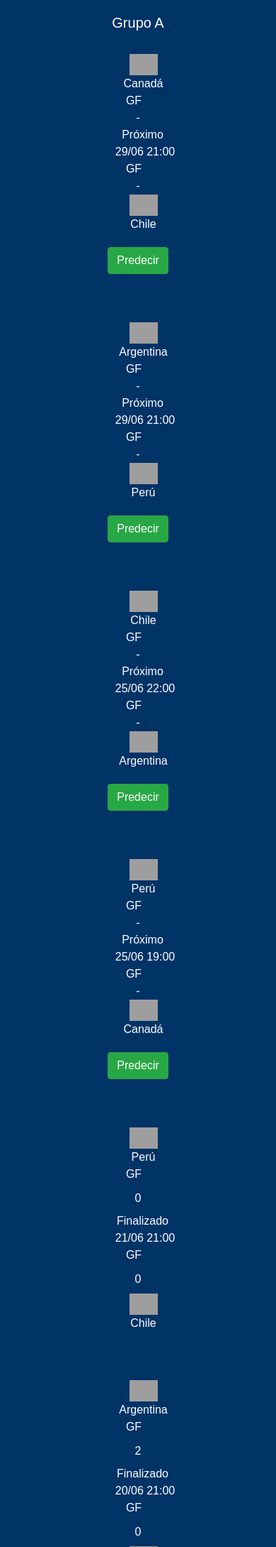
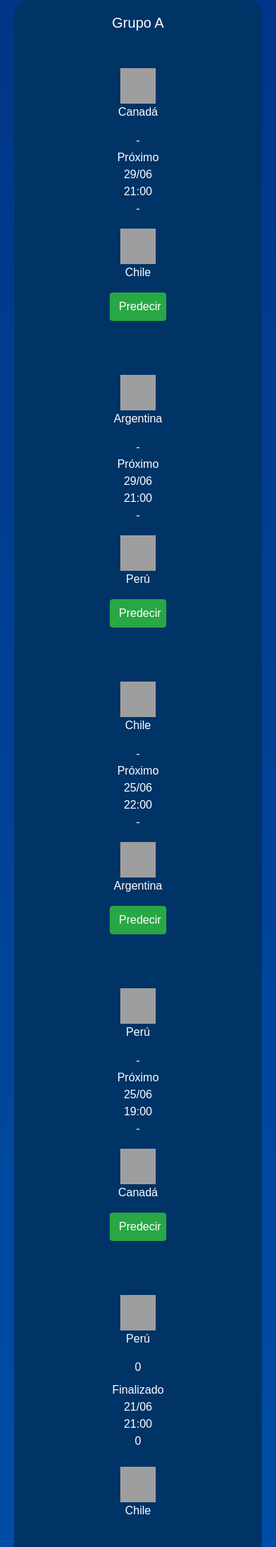
Before and after one commit to strixer1605/predicciones, a PHP site: page /main/prediccion.php?idPais=1 in a window 390 px wide; the page is wider, and only the part inside the window is pictured. Shown: the part 386-2565 px from the top of that part at 71% size. Run offline with PHP 8.4, Linux system fonts and the light colour scheme; data comes from the database, SQL or seed files in the repository; tables that the repository leaves empty hold one stand-in row (values such as "Sample post"); some libraries are stand-ins or nearby versions; some web fonts are replaced; grey boxes are pictures that could not be loaded.

Commit message:
preddicciones responsive

```diff
--- a/css/prediccion.css
+++ b/css/prediccion.css
@@ -1,26 +1,11 @@
 body {
-    background: linear-gradient(to bottom, #003282, #0056b3);
+    background: linear-gradient(to bottom, #003282, #0056b3); /* Degradado de azul oscuro a un azul más claro */
     font-family: 'Gabarito', sans-serif;
-    min-height: 100vh; /* Establece la altura mínima del cuerpo como el 100% de la altura de la ventana */
-    display: flex;
-    flex-direction: column;
+    margin: 0;
+    padding: 0;
+    overflow-x: hidden; /* Asegura que no haya desbordamiento horizontal */
+    color: white;
 }
-
-.header, .footer {
-    background-color: #003282;
-    color: white;
-    text-align: center;
-    padding: 10px 0;
-    position: relative;
-}
-
-
-.footer {
-    box-shadow: 0 -4px 6px -1px rgba(100, 149, 237, 0.6);
-    padding: 5px 0; /* Reduce el tamaño del footer */
-    margin-top: auto;
-}
-
 
 .group-container {
     background-color: #003366;
@@ -30,142 +15,27 @@
     margin-bottom: 20px;
     max-width: 600px;
     width: 100%;
-}
-
-.match {
-    display: flex;
-    justify-content: space-between;
-    align-items: center;
-    margin-bottom: 20px;
-}
-.col-1 {
     display: flex;
     flex-direction: column;
     align-items: center;
 }
 
-.teamGame {
-    display: flex;
-    align-items: center;
-    justify-content: center;
-    flex-direction: column; /* Cambia esto a 'row' si quieres que estén en la misma fila */
+
+.group-container img{
+    width: 50px;
+    height: 50px;
 }
 
-.teamGame img {
-    display: block; /* Asegúrate de que la imagen se muestra como un bloque */
-    max-width: 100%; /* Asegúrate de que la imagen no sobrepasa el contenedor */
+.row-container{
+    display: flex;
+    justify-content: center;
 }
 
-.teamGame span {
-    display: block;
-    text-align: center; /* Centra el texto dentro del span */
-}
-
-.stats {
-    display: flex;
-    align-items: center;
-}
-
-.stats span {
-    margin-right: 5px;
-}
-
-.score-input {
-    width: 40px;
+.btn-success{
+    margin-top: 1rem;
+    margin-bottom: 1rem;
+    width: 80px;
     height: 40px;
-    margin-right: 10px;
-    border-radius: 50%;
-    text-align: center;
-}
-
-.versus {
-    font-weight: bold;
-    font-size: 20px;
-}
-
-.nav-item a {
-    color: white;
-}
-
-.nav-links {
-    display: flex;
-    align-items: center;
-    flex-direction: row;
-}
-
-.nav-item {
-    margin-right: 10px;
-}
-
-.nav-item:last-child {
-    margin-right: 0;
-}
-
-.country {
-    display: flex;
-    align-items: center;
-    justify-content: space-between;
-    margin-bottom: 10px;
-    text-decoration: none;
-    color: white;
-    padding: 10px;
-    border-radius: 20px;
-    transition: background-color 0.3s, transform 0.3s;
-}
-
-.country img {
-    width: 40px;
-    height: 40px;
-    margin-right: 10px;
-}
-
-a.country:hover, a.country:focus {
-    text-decoration: none;
-    color: white;
-    background-color: #0056b3;
-    transform: scale(1.02);
-}
-
-@media (max-width: 768px) {
-    .nav-links {
-        flex-direction: column;
-        align-items: flex-start;
-    }
-
-    .nav-item {
-        margin-bottom: 10px;
-    }
-
-    .nav-item:last-child {
-        margin-bottom: 0;
-    }
-}
-
-@media (max-width: 576px) {
-    .match {
-        display: block; /* Cambia la visualización de los partidos a un diseño de bloque en dispositivos con un ancho máximo de 576px */
-    }
-
-    .match .teamGame,
-    .match .col-md-1,
-    .match .col-md-2,
-    .match .col-md-3 {
-        width: 100%; /* Establece el ancho de todos los elementos dentro de cada partido al 100% para ocupar todo el ancho del contenedor */
-        padding-right: 0; /* Elimina todos los rellenos */
-        margin: 0;
-    }
-
-    .match .teamGame img {
-        max-width: 40px; /* Ajusta el ancho máximo de las imágenes de los equipos según sea necesario */
-    }
-
-    .d-flex.justify-content-center {
-        padding: 0; /* Elimina el relleno del contenedor flex */
-    }
-
-    .d-flex.justify-content-center label {
-        margin-top: 10px; /* Ajusta el margen superior del label */
-    }
 }
 
 input[type=number]::-webkit-outer-spin-button,
@@ -174,39 +44,40 @@
     margin: 0;
 }
 
-.btn-success{
-    margin-bottom: 20px;
-}
+@media (max-width: 576px){
 
-@media (min-width: 768px) {
-    .match {
-        display: flex;
+    .group-container{
+        max-width: 350px;
+    }
+    .puntos{
+        margin-bottom: 1rem;
+        margin-top: 1rem;
     }
 
-    .match .teamGame,
-    .match .col-md-1,
-    .match .col-md-2 {
-        flex: 1;
-    }
-
-    .match .teamGame img {
-        width: 100%;
-        max-width: 50px; /* Ajusta el ancho máximo según sea necesario */
+    .GF1, .GF2, .fecha, .puntos.col-12, .pais.col-12{
+        display: flex;
+        flex-direction: column;
+        align-items: center;
     }
 }
 
-@media (max-width: 425px) {
-    .match .teamGame,
-    .match .col-2,
-    .match .col-4 {
-        width: 100%;
+@media (min-width: 576px){
+    .pais.col-sm-3, .fecha{
+        display: flex;
+        flex-direction: column;
+        align-items: center;
+        justify-content: center;
     }
 
-    .match{
-        display: block;
-    }
-
-    .match .teamGame img {
-        max-width: 40px; /* Ajusta el ancho máximo según sea necesario */
+    .puntos{
+        display: flex;
+        align-items: center;
     }
 }
+
+.score-input {
+    width: 40px;
+    height: 40px;
+    border-radius: 50%;
+    text-align: center;
+}
--- a/main/prediccion.php
+++ b/main/prediccion.php
@@ -32,19 +32,19 @@
     <link rel="stylesheet" href="../css/prediccion.css">
     <title>Predicciones</title>
     <script>
-        function recargarPagina() {
-            setTimeout(function() {
-                location.reload();
-            }, 60000); // 10000 milisegundos = 10 segundos
-        }
+        // function recargarPagina() {
+        //     setTimeout(function() {
+        //         location.reload();
+        //     }, 10000); // 10000 milisegundos = 10 segundos
+        // }
     </script>
 </head>
 <body onload="recargarPagina()">
     <?php
         include '../modulos/header.php';
     ?>
-    <div class="container d-flex justify-content-center">
-        <div class="row">
+    <div class="container">
+        <div class="row row-container">
             <div class="group-container" id="msj-c">
                 <?php include('../modulos/puntajesTablaPredicciones.php'); ?>
                 <div class="d-flex justify-content-center">
--- a/modulos/puntajesTablaPredicciones.php
+++ b/modulos/puntajesTablaPredicciones.php
@@ -7,25 +7,26 @@
     if ($conexion->connect_error) {
         die("Error en la conexión: " . $conexion->connect_error);
     }
+
     echo '<center><h5>' . $partido['grupo1'] . '</h5></center><br>';
     foreach ($partidos as $partido) {
         echo '
-        <div class="match-container">
-            <div class="match">
-                <div class="teamGame col-md-3">
+        <div class="container">
+            <div class="row row-container">
+                <div class="group-container">
+                    <div class="match row">
+                        <div class="pais col-sm-3 col-12">
                             <img src="../' . $partido['bandera1'] . '" alt="">
                             <span>' . $partido['nombrePais1'] . '</span>
                         </div>
-                <div class="col-md-1 d-flex flex-column align-items-center justify-content-center">
-                    <span style="padding-right: 12px;">GF</span>';
+                        <div class="puntos col-sm-6 col-12">
+                            <div class="GF1">';
 
                                 if ($partido['estado'] == 2) {
                                     echo '<label>' . ($partido['p1GF'] !== null ? $partido['p1GF'] : '') . '</label>';
-                    }
-                    elseif ($partido['estado'] == 0){
-                        echo '<label>' .$partido['p1GF']. '</label>';
-                    }
-                    elseif($partido['estado'] == 1){
+                                } elseif ($partido['estado'] == 0) {
+                                    echo '<label>' . $partido['p1GF'] . '</label>';
+                                } elseif ($partido['estado'] == 1) {
                                     echo '<input type="number" class="score-input gf1"';
                                     if ($partido['dni'] === $dniUsuario) {
                                         echo ' value="' . $partido['GF1'] . '"';
@@ -33,31 +34,30 @@
                                     echo '>';
                                 }
 
-                    echo '</div>
-                    <div class="col-md-2 d-flex flex-column align-items-center">
-                        <span style="padding-right: 2px;">';
+                            echo '
+                            </div>
+                            <div class="fecha">
+                                <span>';
+
                                 if ($partido['estado'] == 2) {
                                     echo 'Jugando';
-                        }
-                        elseif ($partido['estado'] == 0){
+                                } elseif ($partido['estado'] == 0) {
                                     echo 'Finalizado';
-                        }
-                        elseif ($partido['estado'] == 1) {
+                                } elseif ($partido['estado'] == 1) {
                                     echo 'Próximo';
                                 }
+
                                 echo '</span>
-                        <span style="padding-left: 5px;">' . $partido['fechaHoraFormatted'] . '</span>
+                                <span>' . $partido['fechaFormatted'] . '</span>
+                                <span>' . $partido['horaFormatted'] . '</span>
                             </div>
-                    <div class="col-md-1 d-flex flex-column align-items-center justify-content-center">
-                        <span style="padding-right: 12px">GF</span>';
+                            <div class="GF2">';
 
                                 if ($partido['estado'] == 2) {
                                     echo '<label>' . ($partido['p2GF'] !== null ? $partido['p2GF'] : '-') . '</label>';
-                        }
-                        elseif ($partido['estado'] == 0){
-                            echo '<label>' .$partido['p2GF']. '</label>';
-                        }
-                        elseif ($partido['estado'] == 1) {
+                                } elseif ($partido['estado'] == 0) {
+                                    echo '<label>' . $partido['p2GF'] . '</label>';
+                                } elseif ($partido['estado'] == 1) {
                                     echo '<input type="number" class="score-input gf2"';
                                     if ($partido['dni'] === $dniUsuario) {
                                         echo ' value="' . $partido['GF2'] . '"';
@@ -66,16 +66,17 @@
                                 }
 
                             echo '</div>
-                        <div class="teamGame col-md-3">
-                            <img src="../'. $partido['bandera2'] . '" alt="">
+                        </div>
+                        <div class="pais col-sm-3 col-12">
+                            <img src="../' . $partido['bandera2'] . '" alt="">
                             <span>' . $partido['nombrePais2'] . '</span>
                         </div>
                     </div>
                     <div class="d-flex justify-content-center">';
+
                         if ($partido['estado'] == 2) {
                             echo '<label>Este partido está en juego!</label>';
-                    }
-                    elseif ($partido['estado'] == 0 && isset($_SESSION['dni'])){
+                        } elseif ($partido['estado'] == 0 && isset($_SESSION['dni'])) {
                             $GF1 = $partido['GF1'];
                             $GF2 = $partido['GF2'];
                             $p1GF = $partido['p1GF'];
@@ -93,7 +94,7 @@
                                             echo '<label>Predicción Perfecta! (+10pts)</label>';
                                         } elseif ($GF1 == $p1GF || $GF2 == $p2GF) {
                                             $puntos = 8;
-                                        echo '<label>Predijo Ganador y goles de un equipo.(+8pts)</label>';
+                                            echo '<label>Predijo Ganador y goles de un equipo. (+8pts)</label>';
                                         } else {
                                             $puntos = 3;
                                             echo '<label>Predijo Ganador. (+3pts)</label>';
@@ -104,28 +105,28 @@
                                             echo '<label>Predicción fallida, acertó goles de un equipo. (+1pt)</label>';
                                         } else {
                                             $puntos = 0;
-                                        echo '<label>Predicción fallida!(0pts)</label>';
+                                            echo '<label>Predicción fallida! (0pts)</label>';
                                         }
                                     }
                                 } elseif ($p1GF < $p2GF) {
                                     if ($GF1 < $GF2) {
                                         if ($GF1 == $p1GF && $GF2 == $p2GF) {
                                             $puntos = 10;
-                                        echo '<label>Predijo Ganador y goles de ambos equipos. Predicción Perfecta!(+10pts)</label>';
+                                            echo '<label>Predijo Ganador y goles de ambos equipos. Predicción Perfecta! (+10pts)</label>';
                                         } elseif ($GF1 == $p1GF || $GF2 == $p2GF) {
                                             $puntos = 8;
-                                        echo '<label>Predijo Ganador y goles de un equipo.(+8pts)</label>';
+                                            echo '<label>Predijo Ganador y goles de un equipo. (+8pts)</label>';
                                         } else {
                                             $puntos = 3;
-                                        echo '<label>Predijo Ganador.(+3pts)</label>';
+                                            echo '<label>Predijo Ganador. (+3pts)</label>';
                                         }
                                     } else {
                                         if ($GF1 == $p1GF || $GF2 == $p2GF) {
                                             $puntos = 1;
-                                        echo '<label>Predicción fallida, pero acertó los goles de un equipo.(+1pt)</label>';
+                                            echo '<label>Predicción fallida, pero acertó los goles de un equipo. (+1pt)</label>';
                                         } else {
                                             $puntos = 0;
-                                        echo '<label>Predicción fallida!(0pts)</label>';
+                                            echo '<label>Predicción fallida! (0pts)</label>';
                                         }
                                     }
                                 } elseif ($p1GF == $p2GF) {
@@ -135,15 +136,15 @@
                                             echo '<label>Predijo Empate y goles. (+8pts)</label>';
                                         } else {
                                             $puntos = 3;
-                                        echo '<label>Predijo Empate.(+3pts)</label>';
+                                            echo '<label>Predijo Empate. (+3pts)</label>';
                                         }
-                                } else  {
+                                    } else {
                                         if ($GF1 == $p1GF || $GF2 == $p2GF) {
                                             $puntos = 1;
-                                        echo '<label>Predicción fallida, pero acertó los goles de un equipo.(+1pt)</label>';
+                                            echo '<label>Predicción fallida, pero acertó los goles de un equipo. (+1pt)</label>';
                                         } else {
                                             $puntos = 0;
-                                        echo '<label>Predicción fallida!(0pts)</label>';
+                                            echo '<label>Predicción fallida! (0pts)</label>';
                                         }
                                     }
                                 }
@@ -190,16 +191,16 @@
                             // Cerrar la consulta
                             $stmt_verificar_prediccion->close();
 
-                    }
-                    elseif ($partido['estado'] == 1) {
+                        } elseif ($partido['estado'] == 1) {
                             echo '<button type="button" class="btn btn-success predict-btn" data-partido="'. $partido['idPartido'] .'">Predecir</button>';
                         }
+
                     echo '</div>
-                    <br><br>
+                </div>
+            </div>
         </div>
         ';
     }
 
-
     $conexion->close();
 ?>
--- a/modulos/traerPartidos.php
+++ b/modulos/traerPartidos.php
@@ -99,7 +99,8 @@
                 'p1GF' => $row['GF1P'],
                 'p2GF' => $row['GF2P'],
                 'fechaHora' => $row['fechaHora'],
-                'fechaHoraFormatted' => date('d/m H:i', strtotime($row['fechaHora'])),
+                'fechaFormatted' => date('d/m', strtotime($row['fechaHora'])),
+                'horaFormatted' => date('H:i', strtotime($row['fechaHora'])),
                 'estado' => $row['estado'],
                 'estadoTexto' => $estadoTexto, // Añade el texto del estado
                 'nombrePais1' => $row['nombrePais1'],
```
Lines whose indentation alone changed are shown as unchanged.
